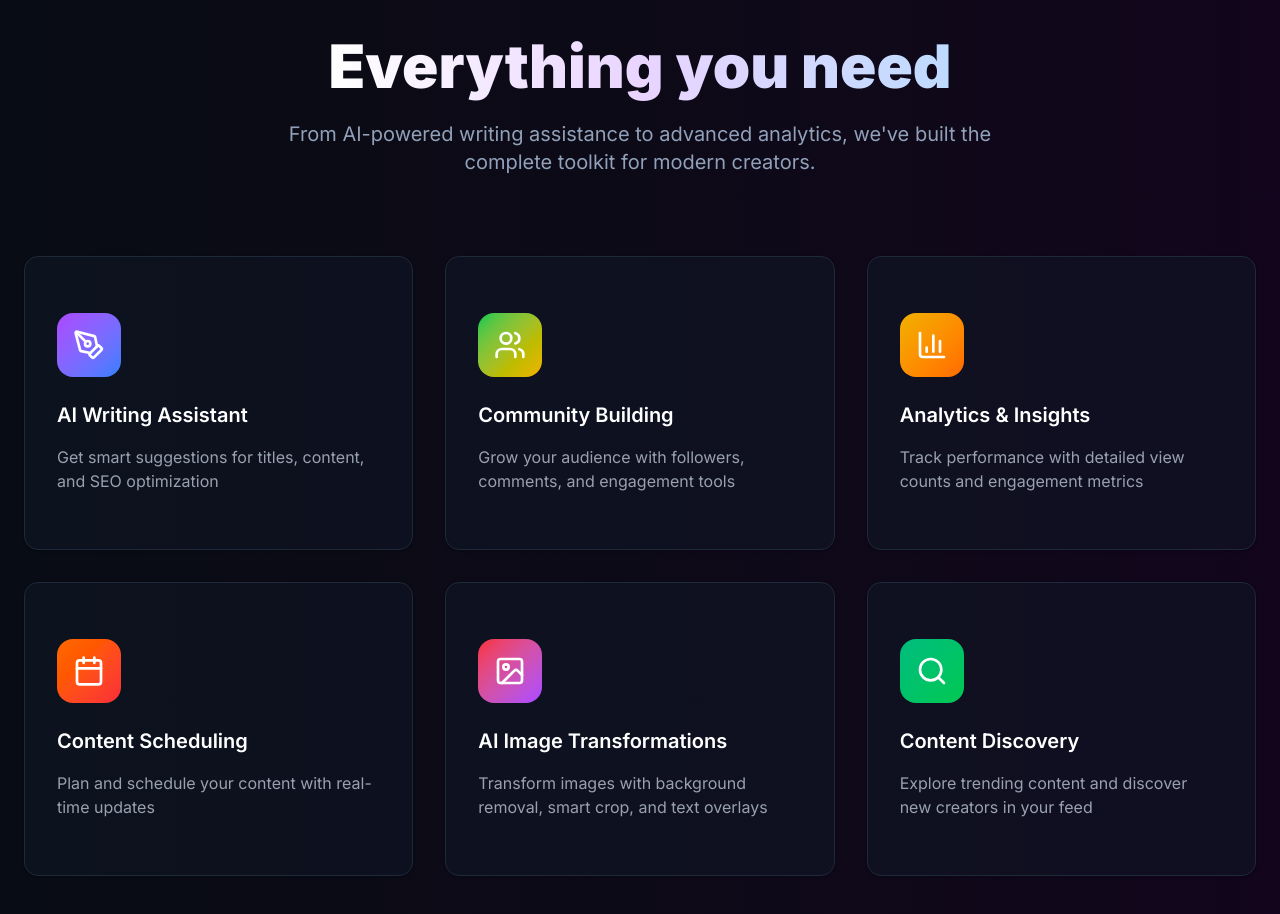
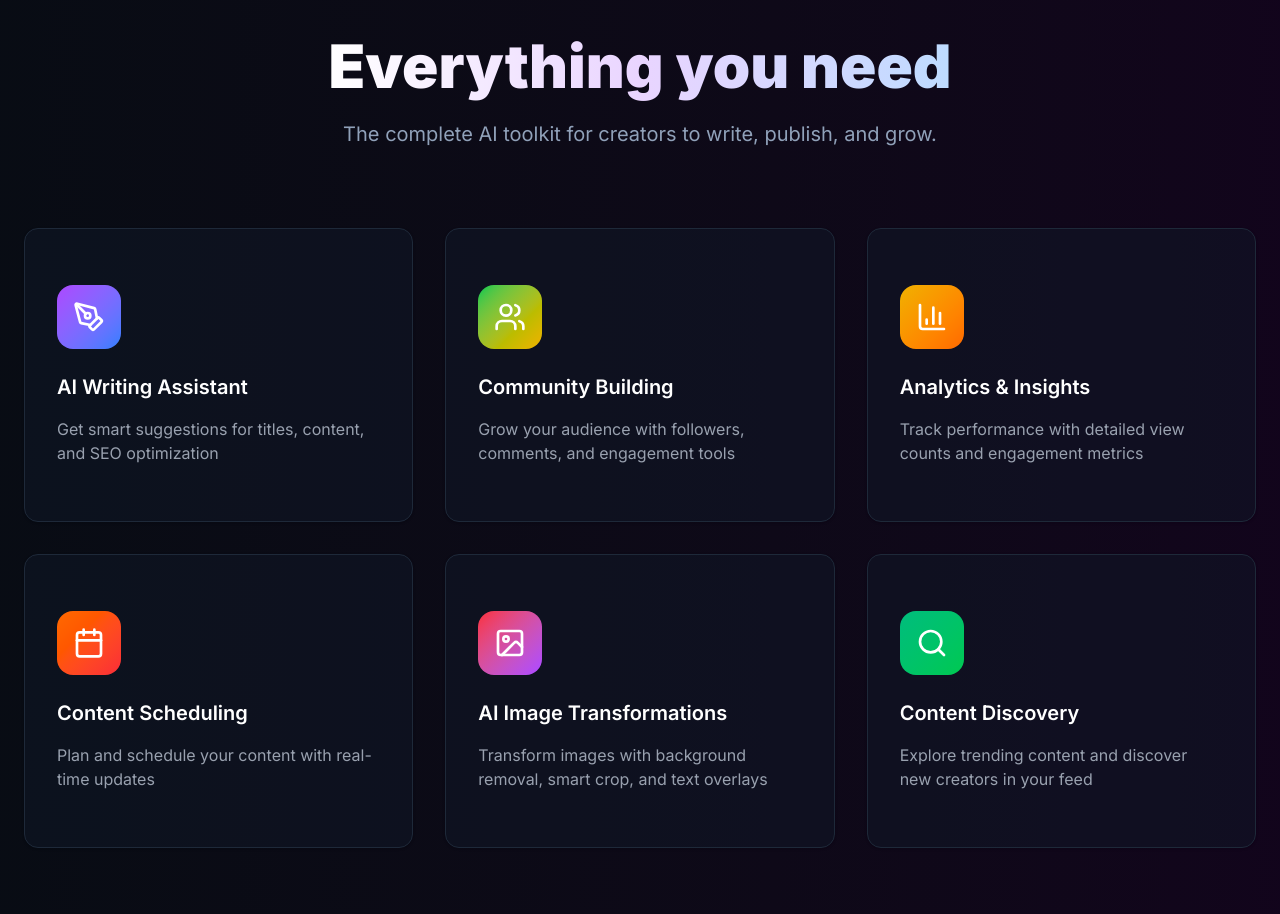
Before and after one commit to AmjustGettingStarted/Inkspire, a Next.js app: page / in a window 1280 px wide. Shown: the part 900-1814 px from the top of the page. Built offline with nearby package versions, Linux system fonts and the light colour scheme; no server answers.

Commit message:
fix(features): update desc

```diff
--- a/app/page.js
+++ b/app/page.js
@@ -214,8 +214,7 @@ const Home = () => {
               <span className="gradient-text-primary">Everything you need</span>
             </h2>
             <p className="text-lg sm:text-xl text-slate-400 max-w-3xl mx-auto px-4">
-              From AI-powered writing assistance to advanced analytics,
-              we&apos;ve built the complete toolkit for modern creators.
+              The complete AI toolkit for creators to write, publish, and grow.
             </p>
           </div>
 
```
